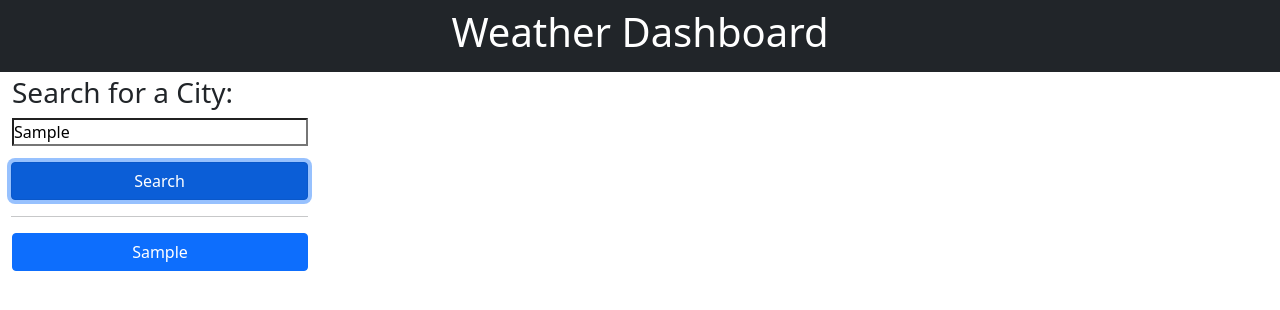
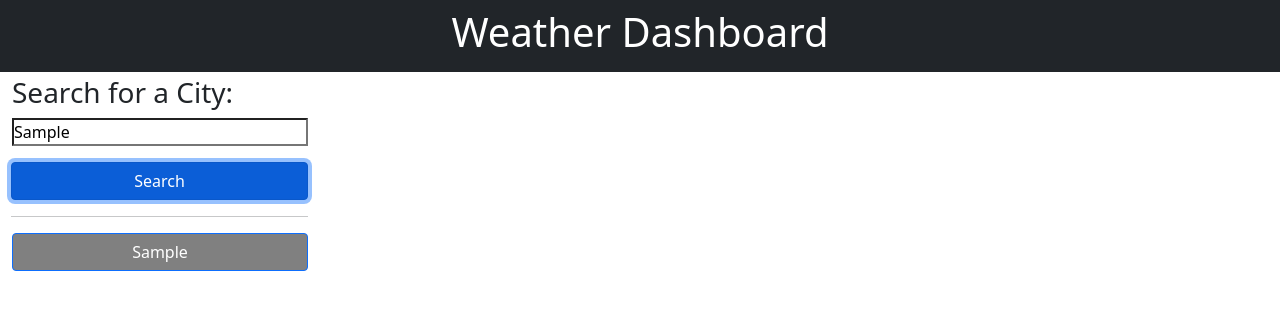
Before and after one commit to DariaMS1/weather-app, a plain HTML site: page index.html in a window 1280 px wide. Both pictures are taken after typing "Sample" into the empty fields and a click on the button "Search". Drawn offline with nearby package versions, Linux system fonts and the light colour scheme; no server answers.

Commit message:
history button bg colour change

```diff
--- a/assets/css/style.css
+++ b/assets/css/style.css
@@ -8,3 +8,7 @@
   font-size: small;
   font-style: italic;
 }
+
+.btn-bg {
+  background-color: grey !important;
+}
--- a/assets/js/script.js
+++ b/assets/js/script.js
@@ -211,7 +211,7 @@ searchBtn.on("click", (event) => {
   //printing histroy from local storage
   var storageItem = localStorage.getItem(userSearches.city);
   var createHistoryButton = $(`
-  <button class="btn btn-primary history-search" type="button">${storageItem}</button>`);
+  <button class="btn btn-primary btn-bg" type="button">${storageItem}</button>`);
 
   searchHistory.append(createHistoryButton);
 });
```
